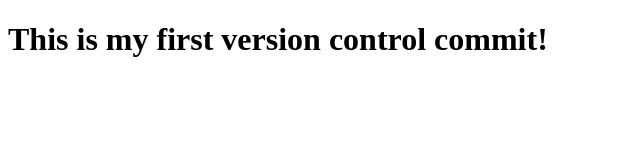
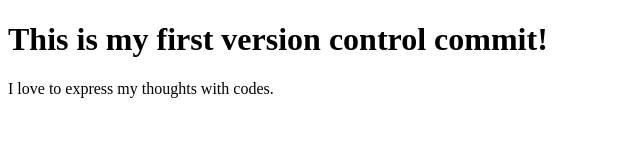
Before and after one commit to Munirat123/introtogit2, a plain HTML site: page index.html in a window 1280 px wide. Shown: the whole page, without its empty margins (0-640 px from the left). Drawn offline with Linux system fonts and the light colour scheme.

Commit message:
I added new paragraph

```diff
--- a/index.html
+++ b/index.html
@@ -8,5 +8,6 @@
 </head>
 <body>
 <h1>This is my first version control commit!</h1>
+<p>I love to express my thoughts with codes.</p>
 </body>
 </html>
```
